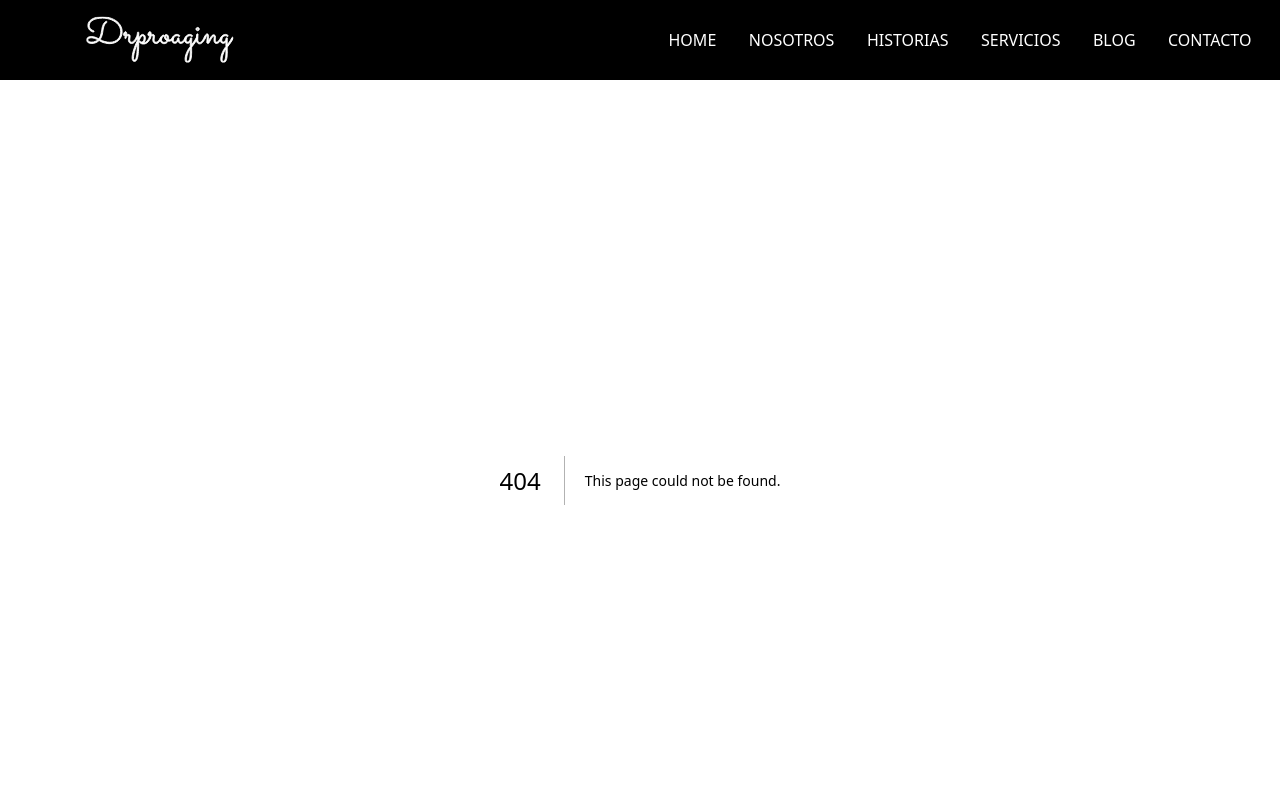
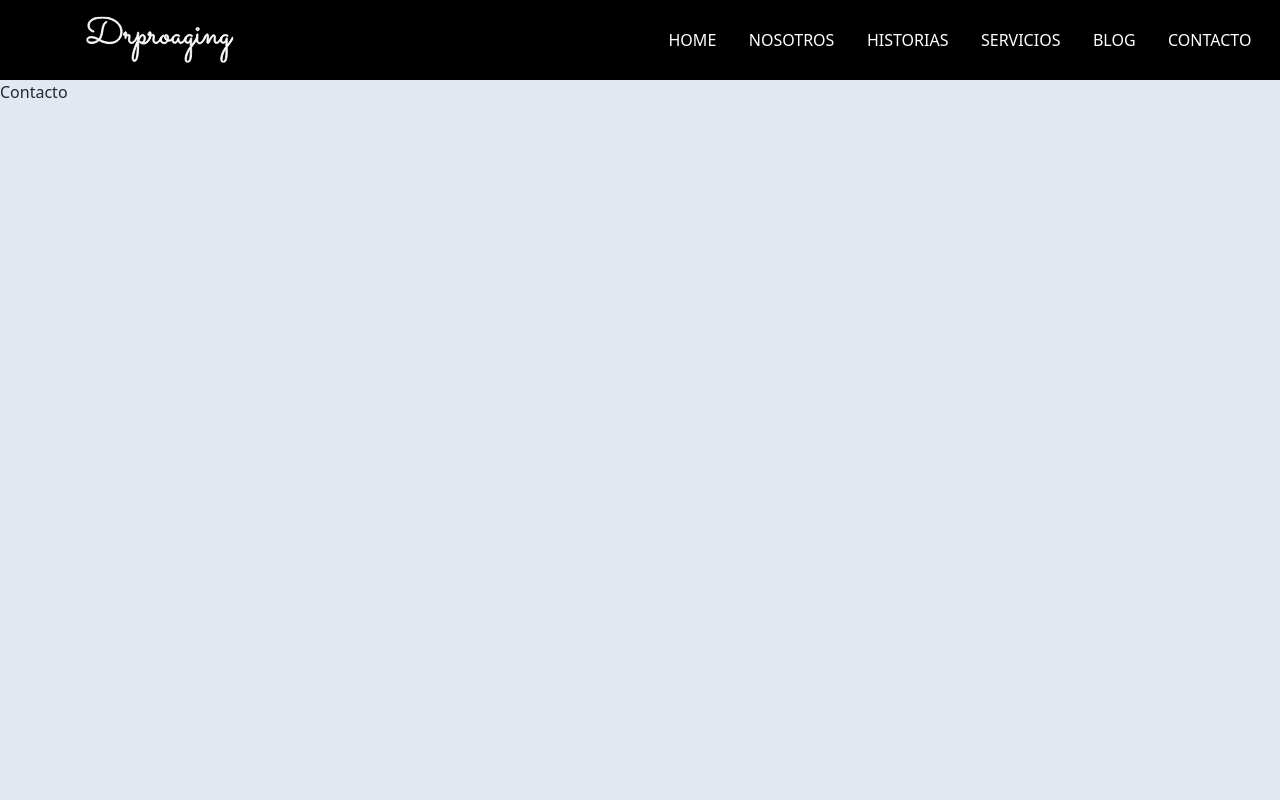
Before and after one commit to arcav/drproaging, a Next.js app: page /Contacto in a window 1280 px wide. Before the commit this address had no page. Shown: the top 800 px of the page. Built offline with nearby package versions, Linux system fonts and the light colour scheme.

Commit message:
feature:page Contacto basic

```diff
--- /dev/null
+++ b/pages/Contacto.jsx
@@ -0,0 +1,9 @@
+import React from 'react'
+
+const Contacto = () => {
+  return (
+    <div>Contacto</div>
+  )
+}
+
+export default Contacto
```
